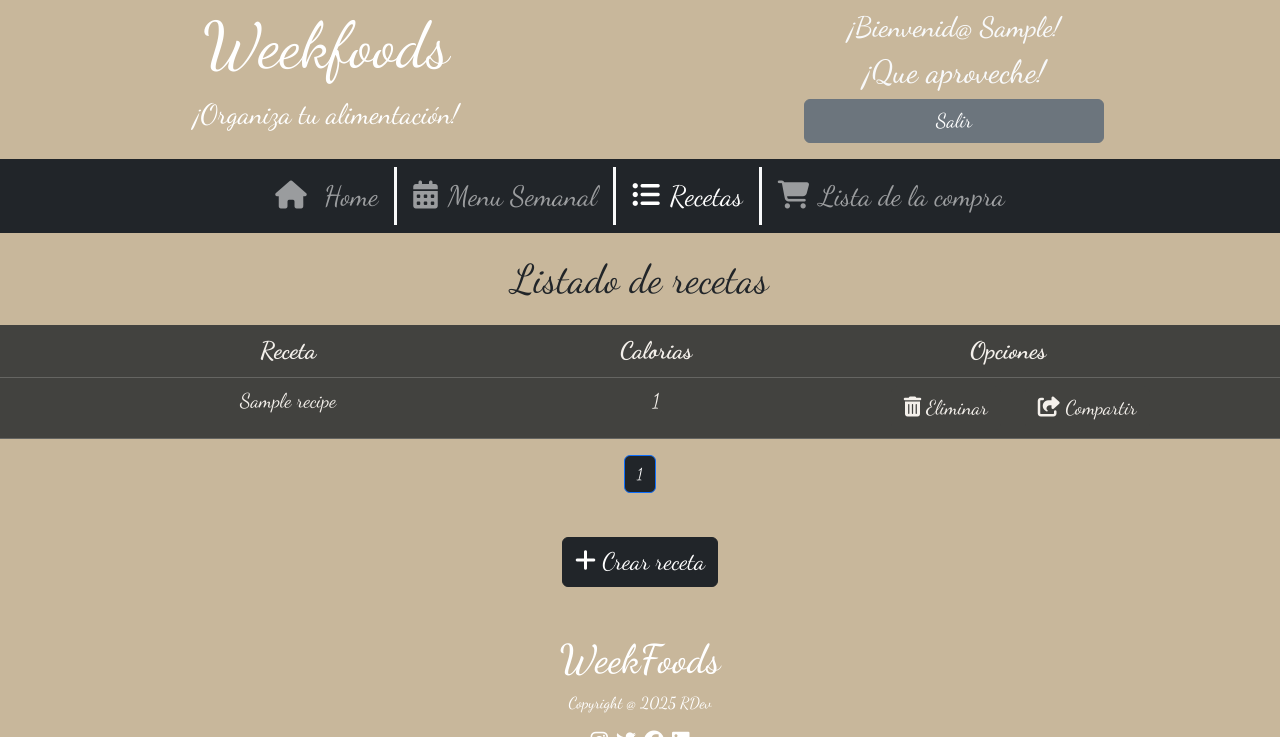
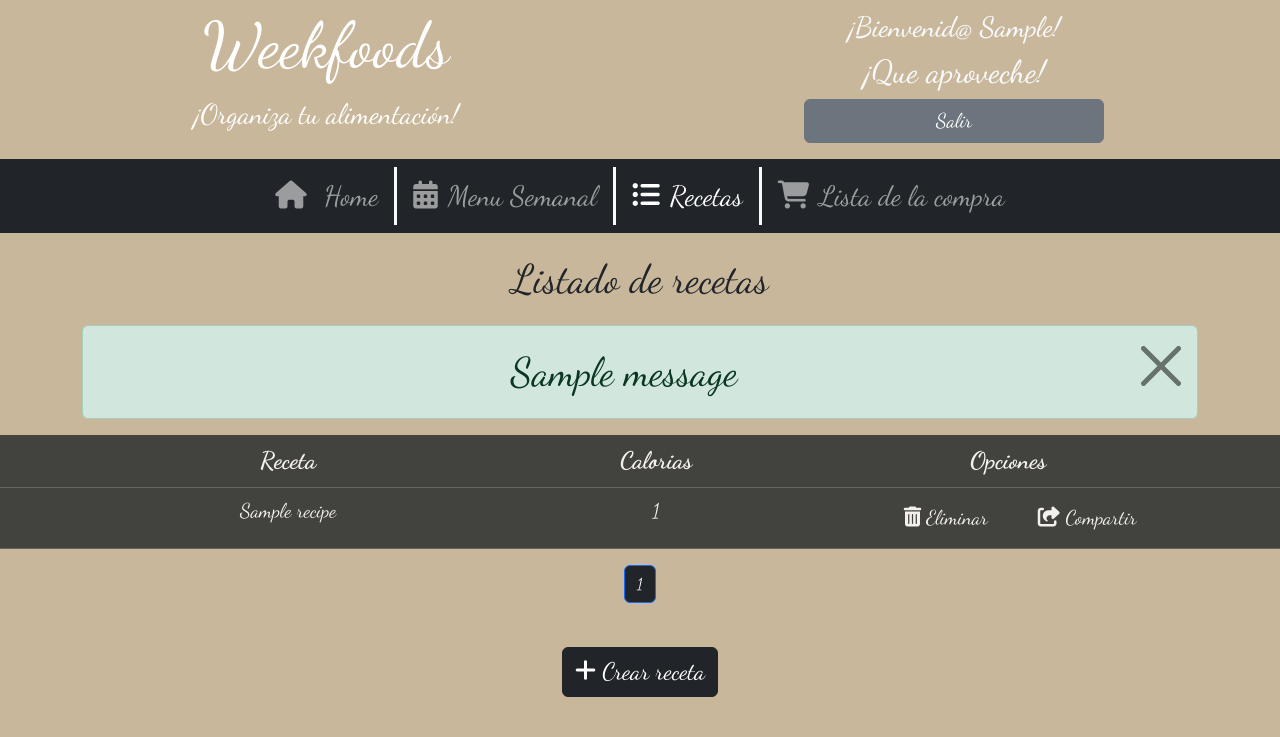
Before and after one commit to rdelgadodev/WeekFoods, a Django app: page /recetas/ in a window 1280 px wide. Shown: the top 737 px of the page. Run offline with Django 5.2, Linux system fonts and the light colour scheme; a user stored in the database is signed in; tables that the repository leaves empty hold one stand-in row (values such as "Sample post"); one stand-in notice (Sample message) is shown; some libraries are stand-ins or nearby versions; some web fonts are replaced.

Commit message:
View remove receta

```diff
--- a/Recetas/templates/Recetas/recetas.html
+++ b/Recetas/templates/Recetas/recetas.html
@@ -13,6 +13,18 @@
       <h1>
         !Receta compartida! Gracias por tu aportación a nuestra comunidad.
       </h1>
+    </div>
+    {% endif %}
+
+    <!--Respuesta que aparecerá en pantalla cuando el usuario haya eliminado la receta-->
+     {% if messages %}
+    <div class="container mt-3 ">
+        {%for message in messages%}
+        <div class="alert alert-{{message.tags}} alert-dismissible fade show" role='alert'>
+            {{message}}
+            <button type='button' class='btn-close' data-bs-dismiss='alert' aria-label='Close'></button>
+        </div>
+        {%endfor%}
     </div>
     {% endif %}
 
--- a/Recetas/urls.py
+++ b/Recetas/urls.py
@@ -4,7 +4,7 @@ from . import views
 
 urlpatterns = [
     path('', views.RecetasListView.as_view(), name='Recetas'),
-    path('eliminar/<int:recipe_id>/', views.eliminar_receta, name='Eliminar'),
+    path('eliminar/<int:recipe_id>/', views.EliminarRecetaView.as_view(), name='Eliminar'),
     path('ver_receta/<int:pk>/', views.VerRecetaDetail.as_view(), name='Ver Receta'),
     path('crear_receta/', views.crear_receta, name='Crear Receta'),
     path('agregar_ingrediente/', views.agregar_ingrediente,
--- a/Recetas/views.py
+++ b/Recetas/views.py
@@ -1,11 +1,12 @@
 from django.shortcuts import render, HttpResponse, redirect
 from django.contrib.auth.decorators import login_required
+from django.views import View
 from WeekFoodsApp.models import UserWeekfoods, Recipe, Ingredient
 from django.core.paginator import Paginator
 from .forms import RecipeForms, IngredientForms
 from django.contrib import messages
 from django.contrib.auth.mixins import LoginRequiredMixin
-from django.views.generic import DetailView, ListView
+from django.views.generic import DetailView, ListView, DeleteView
 
 
 
@@ -42,17 +43,26 @@ class RecetasListView(LoginRequiredMixin,ListView):
 # ----------------------------------------------------------------------------------------------------------- #
 # ----------------------------------------------------------------------------------------------------------- #
 
-@login_required
-def eliminar_receta(request, recipe_id):
+class EliminarRecetaView(LoginRequiredMixin, View):
+    """
+    Vista basada en clases para eliminar una receta específica.
+    Requiere que el usuario esté autenticado.
+    """
+    def post(self, request, recipe_id):
 
-    # Debemos conocer el usuario que se encuentra ahora activo en la web
-    # ya que cada uno dispone de un listado de recetas propio
-    user_actual = UserWeekfoods.objects.get(user=request.user)
+        # Obtenemos al usuario actual
+        user_actual = UserWeekfoods.objects.get(user=request.user)
+        # Obtiene la receta a eliminar
+        recipe_to_remove = user_actual.recipe.get(id=recipe_id)
+        # Elimina la receta del usuario actual
+        user_actual.recipe.remove(recipe_to_remove)
+        #Añadimos mensaje de exito al usuario
+        messages.success(request, f'Receta {recipe_to_remove.name} eliminada con éxito')
 
-    # Eliminamos la receta indicada por el usuario
-    user_actual.recipe.remove(recipe_id)
+        return redirect('Recetas')
 
-    return redirect('Recetas')
+
+
 
 # ----------------------------------------------------------------------------------------------------------- #
 # ----------------------------------------------------------------------------------------------------------- #
```
